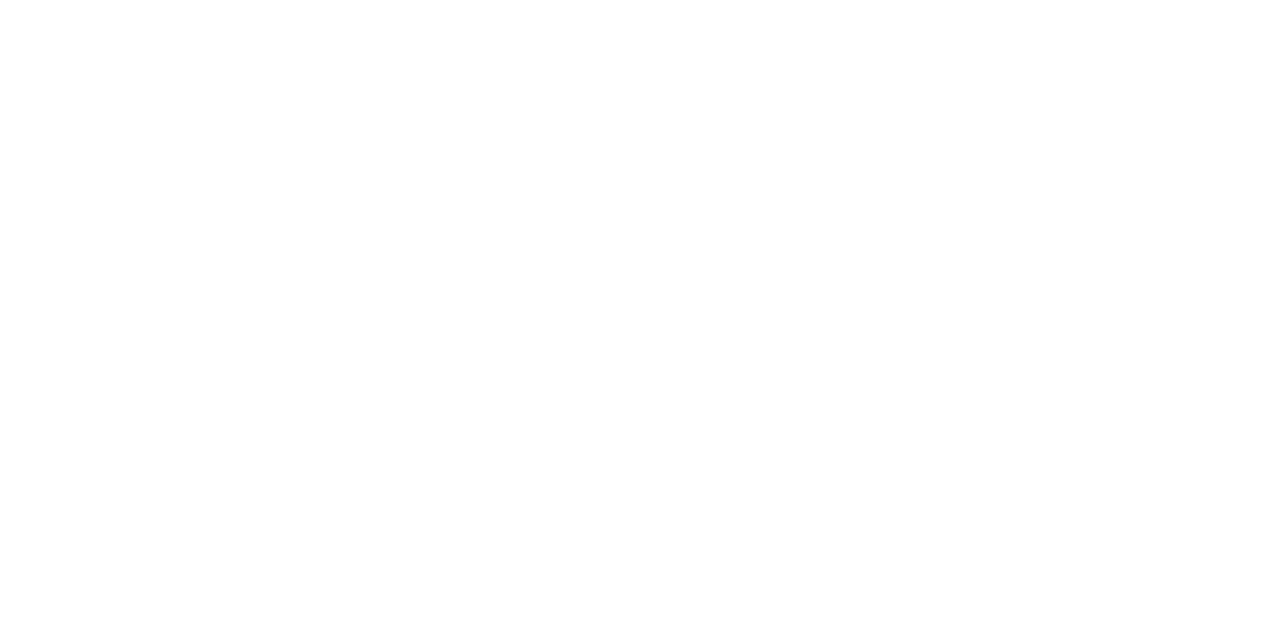
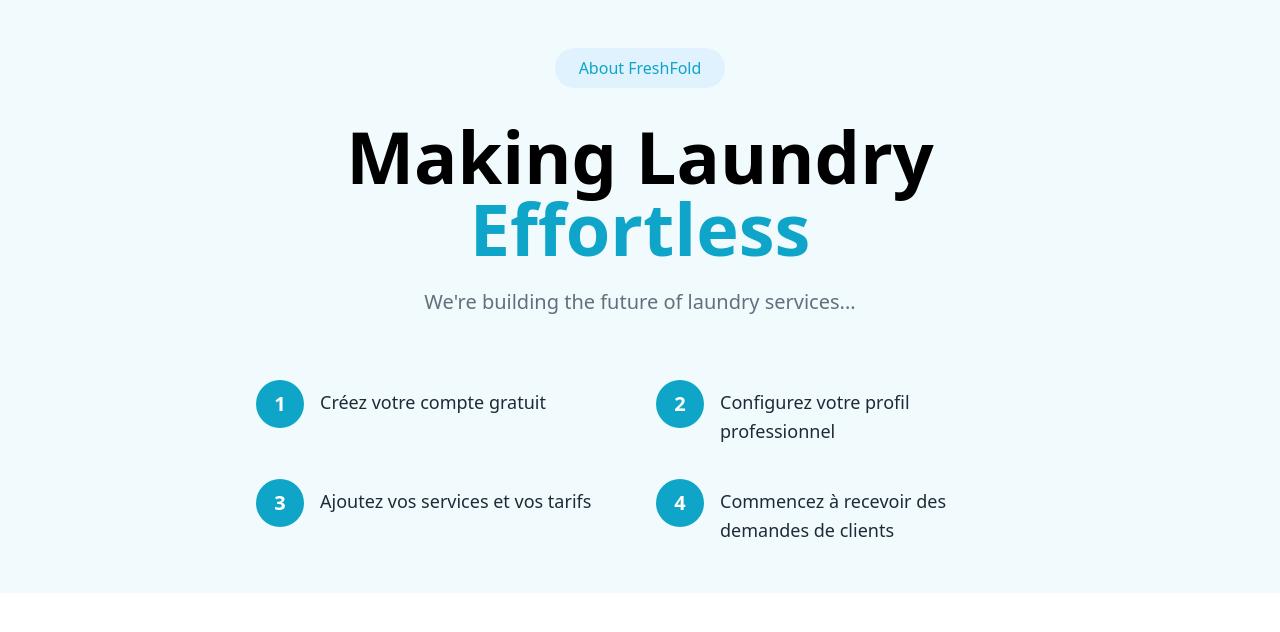
Before and after one commit to medreda87/Projet-Synthese, a React (Create React App) app: page / in a window 1280 px wide. Before the commit this address had no page. Shown: the top 632 px of the page. Built offline with nearby package versions, Linux system fonts and the light colour scheme.

Commit message:
add component14

```diff
--- a/src/App.js
+++ b/src/App.js
@@ -1,15 +1,24 @@
-import React from 'react'
-import {Route, Router, Routes} from "react-router-dom"
-
+import React from "react";
+import { Route, Router, Routes } from "react-router-dom";
+import Component14 from "./Components/Component14";
 
 const App = () => {
   return (
     <div>
-      <Routes>
+      <Component14
+        buttonText="About FreshFold"
+        titlePart1="Making Laundry <span>Effortless</span>"
+        description="We're building the future of laundry services..."
+        steps={[
+          "Créez votre compte gratuit",
+          "Configurez votre profil professionnel",
+          "Ajoutez vos services et vos tarifs",
+          "Commencez à recevoir des demandes de clients",
+        ]}
+      />
+      <Routes></Routes>
+    </div>
+  );
+};
 
-      </Routes>
-    </div>
-  )
-}
-
-export default App
+export default App;
--- /dev/null
+++ b/src/Components/Component14.jsx
@@ -0,0 +1,51 @@
+import React from 'react'
+
+const Component14 = ({
+  buttonText = "About FreshFold",
+  titlePart1 = "Making Laundry <span>Effortless</span>",
+  description = "We're building the future of laundry services — connecting customers with trusted local providers for a seamless, hassle-free experience.",
+  steps = null
+}) => {
+  return (
+    <div className="bg-primary-light min-h-[70vh] flex items-center justify-center px-4 py-12">
+      <div className="text-center max-w-4xl mx-auto">
+        {/* About FreshFold Button */}
+        <div className="mb-8">
+          <button className="bg-[#E0F2FE] hover:bg-[#BAE6FD] text-[#0EA5C9] font-medium px-6 py-2 rounded-full transition-colors duration-200">
+            {buttonText}
+          </button>
+        </div>
+
+        {/* Main Headline */}
+        <h1 className="text-5xl md:text-6xl bg-background-primary-light title-hero-section lg:text-7xl font-bold mb-6 leading-tight"
+  dangerouslySetInnerHTML={{ __html: titlePart1 }} />
+
+
+        {/* Descriptive Text */}
+        <p className="text-lg md:text-xl text-[#62707D] max-w-2xl mx-auto leading-relaxed mb-12">
+          {description}
+        </p>
+
+        {/* Steps Section - Only renders if steps array exists and has items */}
+        {steps && steps.length > 0 && (
+          <div className="mt-16 grid grid-cols-1 md:grid-cols-2 gap-8 max-w-3xl mx-auto">
+            {steps.map((step, index) => (
+              <div key={index} className="flex items-start gap-4">
+                {/* Step Number Circle */}
+                <div className="flex-shrink-0 w-12 h-12 rounded-full bg-[#0EA5C9] flex items-center justify-center">
+                  <span className="text-white font-bold text-xl">{index + 1}</span>
+                </div>
+                {/* Step Text */}
+                <p className="text-[#1E2A36] text-lg leading-relaxed text-left pt-2">
+                  {step}
+                </p>
+              </div>
+            ))}
+          </div>
+        )}
+      </div>
+    </div>
+  )
+}
+
+export default Component14
--- a/src/index.css
+++ b/src/index.css
@@ -7,7 +7,7 @@
 :root {
   --primary: #0EA5C9;
   --accent: #1BB38C;
-
+  --background-primary-light: #F1FAFD;
   --background: #F7F9FA;
   --foreground: #1E2A36;
 
@@ -19,9 +19,20 @@
   --border: #DDE2E8;
 
   --destructive: #EF4444;
+  --text-gray : #62707D;
+  --text-dark : #1C2530;
+}
+
+@theme inline{
+  --primary: var(--primary);
+  --background-primary-light: var(--background-primary-light);
 }
 
 
 .container{
   @apply max-w-7xl mx-auto px-4 sm:px-6 lg:px-8 ;
 }
+
+.title-hero-section span{
+  color : var(--primary)
+}
--- a/tailwind.config.js
+++ b/tailwind.config.js
@@ -1,10 +1,28 @@
 /** @type {import('tailwindcss').Config} */
 module.exports = {
-  content: [
-    "./src/**/*.{js,jsx,ts,tsx}",
-  ],
+  content: ["./src/**/*.{js,jsx,ts,tsx}"],
   theme: {
-    extend: {},
+    extend: {
+      colors: {
+        primary: "var(--primary)",
+        accent: "var(--accent)",
+
+        background: "var(--background)",
+        foreground: "var(--foreground)",
+
+        card: "var(--card)",
+
+        muted: "var(--muted)",
+        "muted-foreground": "var(--muted-foreground)",
+
+        border: "var(--border)",
+        destructive: "var(--destructive)",
+
+        "primary-light": "var(--background-primary-light)",
+        "text-gray" : "var(--text-gray)",
+        "text-dark" : "var(--text-dark)"
+      },
+    },
   },
   plugins: [],
-}
+};
```
